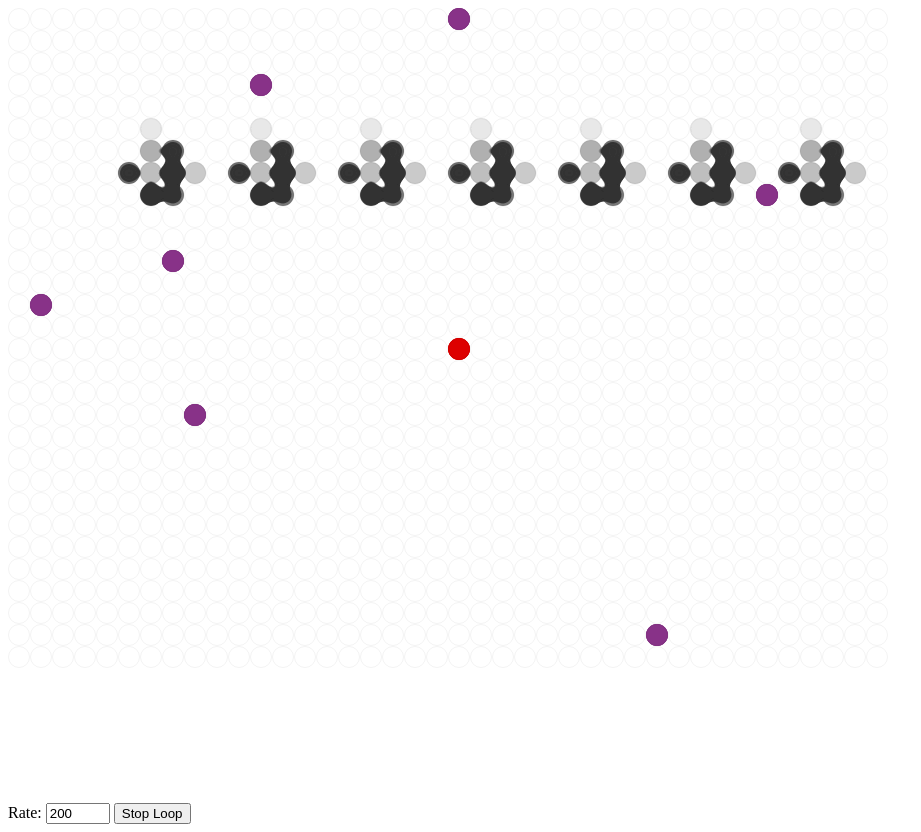
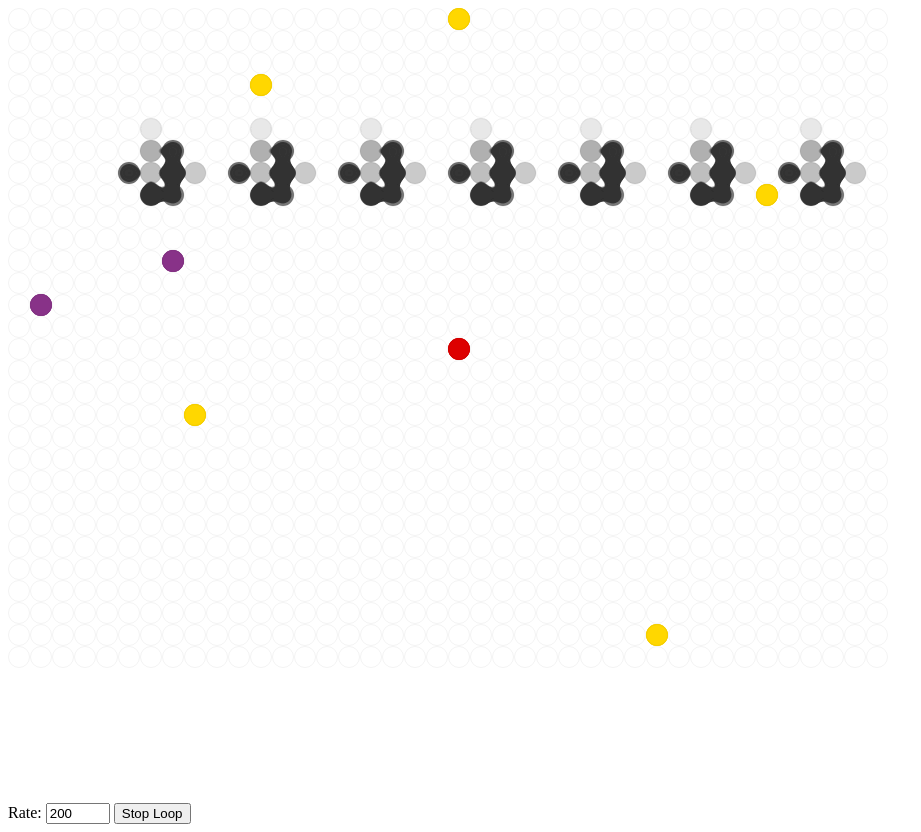
Before and after one commit to Paul-Hebert/life, a plain HTML site: page index.html in a window 1280 px wide. Shown: the whole page, without its empty margins (0-921 px from the left). Drawn offline with Linux system fonts and the light colour scheme.

Commit message:
Distinguished different resource types

```diff
--- a/assets/css/_grid.scss
+++ b/assets/css/_grid.scss
@@ -6,7 +6,13 @@
     border-radius:50%;
 
     &.resource{
-        background:#838;
+        &.life{
+            background:#838;
+        }
+
+        &.point{
+            background:gold;
+        }
     }
 
     &.player{
--- a/assets/js/main.js
+++ b/assets/js/main.js
@@ -332,13 +332,10 @@ var life = {
         }
     },
 
-    addResource(x, y){
-        resources.push({
-            "x": x,
-            "y": y
-        });
+    addResource(resource){
+        resources.push(Object.assign({}, resource));
 
-        document.getElementById(x + "-" + y).classList.add('resource');
+        document.getElementById(resource.x + "-" + resource.y).classList.add('resource', resource.type);
     },
 
     saveGrid(){
@@ -374,7 +371,7 @@ var life = {
         } else{
             resources.forEach(function(item, index, object){
                 if(item.x === player.x && item.y === player.y){
-                    console.log('resource');
+                    console.log(item.type);
 
                     object.splice(index, 1);
                     document.getElementById(item.x + "-" + item.y).classList.remove('resource');
@@ -399,12 +396,10 @@ var life = {
         });
 
         level.resources.forEach(function(resource){
-            life.addResource(resource.x, resource.y);
+            life.addResource(resource);
         });
 
         player = Object.assign({}, level.player);
-
-        console.log(player);
 
         life.renderGrid();
 
@@ -567,30 +562,37 @@ var levels = [
         ],
         resources: [
             {
+                type:"point",
                 x: 20,
                 y: 0
             },
             {
+                type:"life",
                 x: 7,
                 y: 11
             },
             {
+                type:"point",
                 x: 29,
                 y: 28
             },
             {
+                type:"point",
                 x: 11,
                 y: 3
             },
             {
+                type:"life",
                 x: 1,
                 y: 13
             },
             {
+                type:"point",
                 x: 34,
                 y: 8
             },
             {
+                type:"point",
                 x: 8,
                 y: 18
             }
@@ -618,30 +620,37 @@ var levels = [
         ],
         resources: [
             {
+                type:"life",
                 x: 20,
                 y: 0
             },
             {
+                type:"point",
                 x: 7,
                 y: 11
             },
             {
+                type:"point",
                 x: 29,
                 y: 28
             },
             {
+                type:"point",
                 x: 11,
                 y: 3
             },
             {
+                type:"point",
                 x: 1,
                 y: 13
             },
             {
+                type:"life",
                 x: 34,
                 y: 8
             },
             {
+                type:"point",
                 x: 8,
                 y: 18
             }
@@ -652,7 +661,7 @@ var levels = [
         }
     },
     {
-        Name: "The Gliders",
+        Name: "The Mix",
         width:40,
         height:30,
         creatures: [
@@ -669,30 +678,37 @@ var levels = [
         ],
         resources: [
             {
+                type:"life",
                 x: 20,
                 y: 0
             },
             {
+                type:"life",
                 x: 7,
                 y: 11
             },
             {
+                type:"point",
                 x: 29,
                 y: 28
             },
             {
+                type:"point",
                 x: 11,
                 y: 3
             },
             {
+                type:"point",
                 x: 1,
                 y: 13
             },
             {
+                type:"point",
                 x: 34,
                 y: 8
             },
             {
+                type:"point",
                 x: 8,
                 y: 18
             }
@@ -703,7 +719,7 @@ var levels = [
         }
     },
     {
-        Name: "The Mix",
+        Name: "The Glider",
         width:40,
         height:30,
         creatures: [
@@ -830,30 +846,37 @@ var levels = [
         ],
         resources: [
             {
+                type:"point",
                 x: 20,
                 y: 10
             },
             {
+                type:"point",
                 x: 7,
                 y: 21
             },
             {
+                type:"point",
                 x: 29,
                 y: 28
             },
             {
+                type:"point",
                 x: 11,
                 y: 3
             },
             {
+                type:"point",
                 x: 1,
                 y: 13
             },
             {
+                type:"life",
                 x: 34,
                 y: 8
             },
             {
+                type:"life",
                 x: 8,
                 y: 18
             }
```
Also changed, not shown: assets/css/_grid.css, assets/css/_grid.min.css, assets/css/styles.css, assets/css/styles.min.css.
